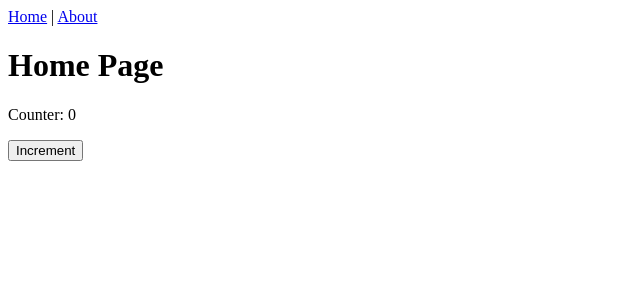
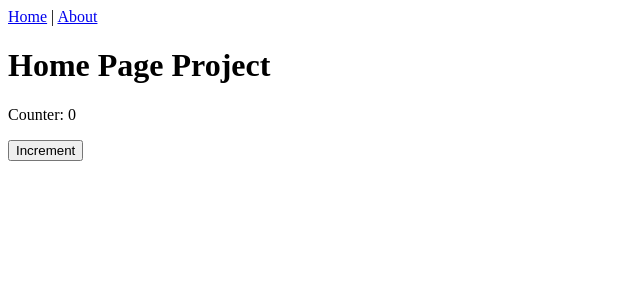
Before and after one commit to Yeisonlop10/react-redux-webpack, a React app: page / in a window 1280 px wide. Shown: the top 300 px of the page, without its empty margins (0-640 px from the left). Built offline with nearby package versions, Linux system fonts and the light colour scheme.

Commit message:
title change test

```diff
--- a/src/pages/Home.js
+++ b/src/pages/Home.js
@@ -8,7 +8,7 @@ export default function Home() {
 
   return (
     <div>
-      <h1>Home Page</h1>
+      <h1>Home Page Project</h1>
       <p>Counter: {count}</p>
       <button onClick={() => dispatch(increment())}>Increment</button>
     </div>
```
